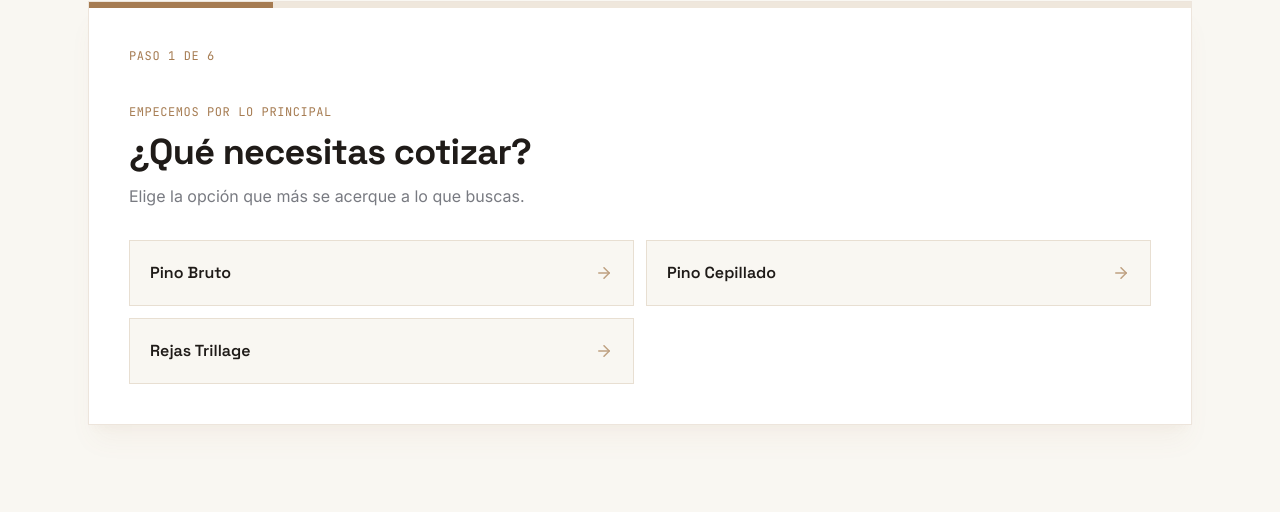
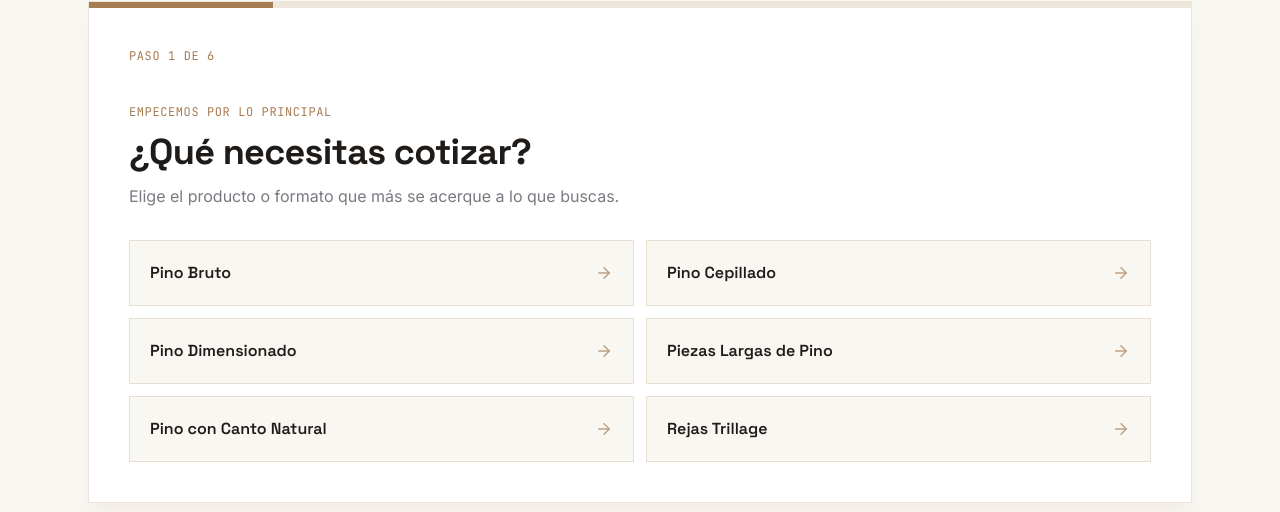
Before and after one commit to mirandagyelyag-lang/Web-maderas-mm, a React (Vite) app: page / in a window 1280 px wide. Shown: the part 2674-3186 px from the top of the page. Built offline with nearby package versions, Linux system fonts and the light colour scheme.

Commit message:
Actualizar productos disponibles en cotizacion

```diff
--- a/src/components/QuoteEngine.jsx
+++ b/src/components/QuoteEngine.jsx
@@ -5,7 +5,14 @@ const ABOUT_RADIATA_IMG = "/assets/about-radiata.png";
 const ABOUT_OREGON_IMG = "/assets/about-oregon.png";
 const ABOUT_REALISTA_IMG = "/assets/about-realista.png";
 
-const materiales = ["Pino Bruto", "Pino Cepillado", "Rejas Trillage"];
+const materiales = [
+  "Pino Bruto",
+  "Pino Cepillado",
+  "Pino Dimensionado",
+  "Piezas Largas de Pino",
+  "Pino con Canto Natural",
+  "Rejas Trillage",
+];
 const especies = ["Pino Radiata · stock permanente", "Pino Oregón · a pedido", "Álamo · a pedido", "Otra especie · consultar"];
 const usos = ["Construcción", "Revestimiento", "Cierre perimetral", "Mueble / Carpintería", "Otro / No estoy segura"];
 const acabados = ["Aserrado (Bruto)", "Cepillado C4C", "Cortes a medida", "No estoy segura"];
@@ -29,7 +36,7 @@ export default function QuoteEngine() {
       key: "material",
       eyebrow: "Empecemos por lo principal",
       title: "¿Qué necesitas cotizar?",
-      subtitle: "Elige la opción que más se acerque a lo que buscas.",
+      subtitle: "Elige el producto o formato que más se acerque a lo que buscas.",
       options: materiales,
     },
     ...(!isTrillage
```
